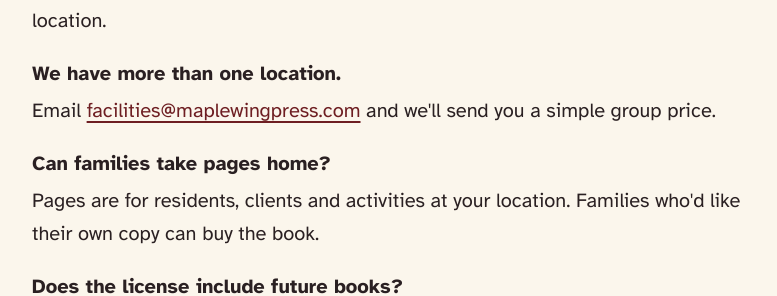
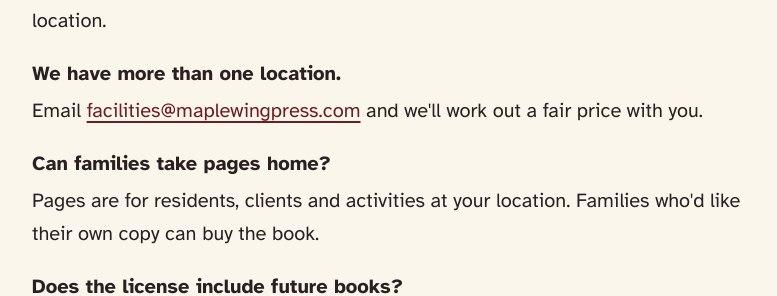
Before and after one commit to maplewingpress/maplewingpress, a Jekyll site: the page built from facilities/index.html, in a window 1280 px wide and 900 px high, scrolled down 1777 px. Shown: the part 162-458 px from the top of the window, without its empty margins (248-1025 px from the left). Built offline with Jekyll 4.4.1, drawn with Linux system fonts in a browser that asks for light colours; some of the changed text lies outside the part shown.

Commit message:
Multi-location wording: 'we'll work out a fair price' (Copywriter) (#23)
Claude-Session: https://claude.ai/code/session_01ExhB8rXZm56c3hBbj4GzvL

Co-authored-by: Claude <noreply@anthropic.com>

```diff
--- a/facilities/index.html
+++ b/facilities/index.html
@@ -19,7 +19,7 @@ collection_notify_url: ""
   <p class="price">$45 per book</p>
   <p>One payment covers all three levels of the book (Easy, Easier and Easiest), about 150 pages, for one location.</p>
   <p><strong>Already own the book?</strong> Use the code on your book's printable pages and pay $37.</p>
-  <p><strong>More than one location?</strong> Email <a href="mailto:{{ site.facilities_email }}">{{ site.facilities_email }}</a> and we'll send you a group price.</p>
+  <p><strong>More than one location?</strong> Email <a href="mailto:{{ site.facilities_email }}">{{ site.facilities_email }}</a> and we'll work out a fair price.</p>
   <ul>
     <li>Print as many copies as you like, for as long as you like</li>
     <li>All three levels, so everyone can color the same story</li>
@@ -57,7 +57,7 @@ collection_notify_url: ""
   <dt>What counts as one location?</dt>
   <dd>One building or home at one street address. An adult family home counts as one location.</dd>
   <dt>We have more than one location.</dt>
-  <dd>Email <a href="mailto:{{ site.facilities_email }}">{{ site.facilities_email }}</a> and we'll send you a simple group price.</dd>
+  <dd>Email <a href="mailto:{{ site.facilities_email }}">{{ site.facilities_email }}</a> and we'll work out a fair price with you.</dd>
   <dt>Can families take pages home?</dt>
   <dd>Pages are for residents, clients and activities at your location. Families who'd like their own copy can buy the book.</dd>
   <dt>Does the license include future books?</dt>
--- a/faq/index.html
+++ b/faq/index.html
@@ -59,7 +59,7 @@ description: Answers to common questions about Maplewing Dreams coloring books,
   <dt>What counts as one location?</dt>
   <dd>One building or home at one street address. An adult family home counts as one location.</dd>
   <dt>We have more than one location.</dt>
-  <dd>Email <a href="mailto:{{ site.facilities_email }}">{{ site.facilities_email }}</a> and we'll send you a simple group price.</dd>
+  <dd>Email <a href="mailto:{{ site.facilities_email }}">{{ site.facilities_email }}</a> and we'll work out a fair price with you.</dd>
   <dt>Can we get an invoice or W-9?</dt>
   <dd>Yes. Email <a href="mailto:{{ site.facilities_email }}">{{ site.facilities_email }}</a>.</dd>
 </dl>
```
